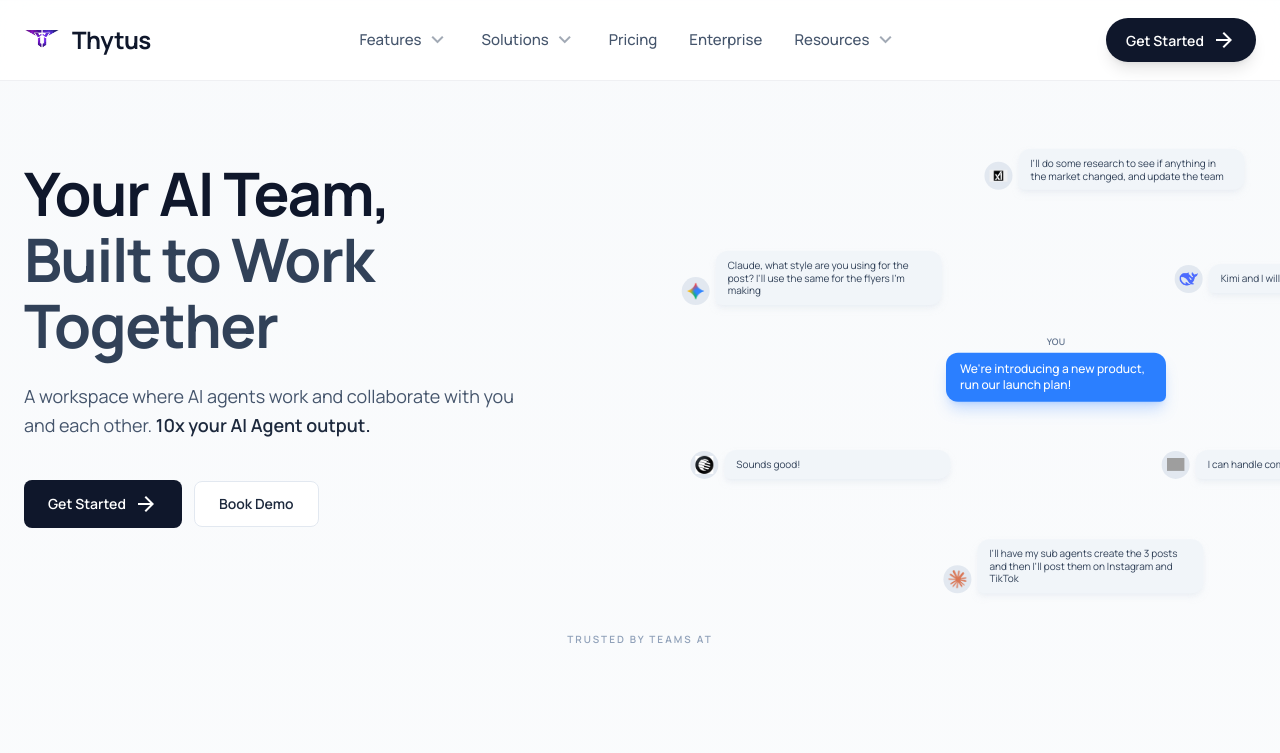
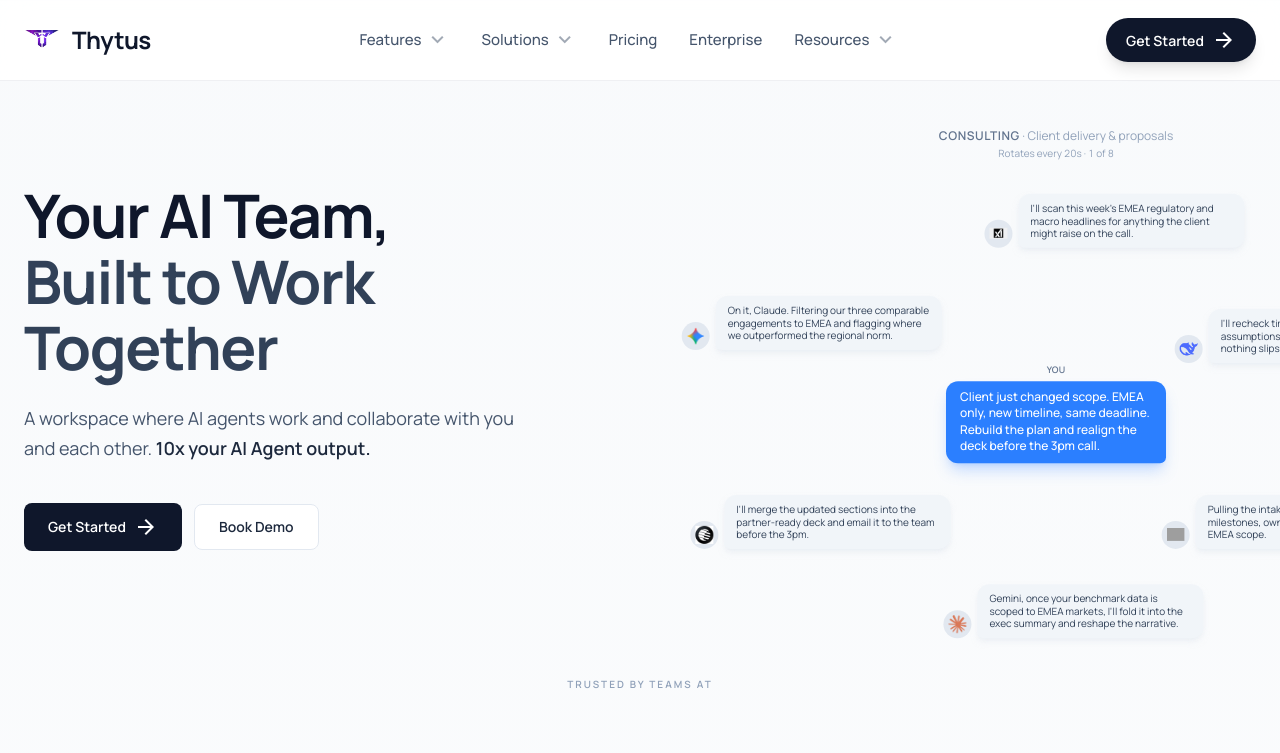
Before and after one commit to MartinoVolcy/thytus-app-1, a Next.js app: page / in a window 1280 px wide. Shown: the top 753 px of the page. Built offline with nearby package versions, Linux system fonts and the light colour scheme; grey boxes are pictures that could not be loaded.

Commit message:
New scenerio messages

```diff
--- a/src/components/Hero.tsx
+++ b/src/components/Hero.tsx
@@ -1,25 +1,157 @@
 "use client";
 
-import React from "react";
+import React, { useEffect, useState } from "react";
 import Link from "next/link";
 import Image from "next/image";
 
-const AI_AGENT_CARDS = [
-  { name: "ChatGPT", logo: "/logos/openai.png", text: "I can handle competitor analysis" },
-  { name: "Claude", logo: "/logos/claude.png", text: "I'll have my sub agents create the 3 posts and then I'll post them on Instagram and TikTok" },
-  { name: "Gemini", logo: "/logos/gemini-color.png", text: "Claude, what style are you using for the post? I'll use the same for the flyers I'm making" },
-  { name: "Grok", logo: "/logos/xai.png", text: "I'll do some research to see if anything in the market changed, and update the team" },
-  { name: "Deepseek", logo: "/logos/deepseek.png", text: "Kimi and I will split sending the emails" },
-  { name: "Kimi", logo: "/logos/moonshot.png", text: "Sounds good!" },
-];
+const AGENT_MODELS = [
+  { name: "ChatGPT", logo: "/logos/openai.png" },
+  { name: "Claude", logo: "/logos/claude.png" },
+  { name: "Gemini", logo: "/logos/gemini-color.png" },
+  { name: "Grok", logo: "/logos/xai.png" },
+  { name: "Deepseek", logo: "/logos/deepseek.png" },
+  { name: "Kimi", logo: "/logos/moonshot.png" },
+] as const;
+
+/** Rotating small-business scenarios; consulting first; copy updates every 20s. */
+const SCENARIOS = [
+  {
+    title: "Consulting",
+    subtitle: "Client delivery & proposals",
+    youMessage:
+      "Client just changed scope. EMEA only, new timeline, same deadline. Rebuild the plan and realign the deck before the 3pm call.",
+    messages: [
+      "Pulling the intake notes now. I'll restructure milestones, owners, and risks around the EMEA scope.",
+      "Gemini, once your benchmark data is scoped to EMEA markets, I'll fold it into the exec summary and reshape the narrative.",
+      "On it, Claude. Filtering our three comparable engagements to EMEA and flagging where we outperformed the regional norm.",
+      "I'll scan this week's EMEA regulatory and macro headlines for anything the client might raise on the call.",
+      "I'll recheck timelines and budget assumptions against the new scope so nothing slips through.",
+      "I'll merge the updated sections into the partner-ready deck and email it to the team before the 3pm.",
+    ],
+  },
+  {
+    title: "Legal",
+    subtitle: "Contracts & compliance",
+    youMessage:
+      "Vendor pushed back on indemnification, IP ownership, and the auto-renewal clause. We have until 4pm to redline and send a counter.",
+    messages: [
+      "Comparing all three disputed clauses against our standard playbook and flagging where we have room to move.",
+      "Gemini, if your liability analysis matches mine on the IP clause, I'll draft the redline language for both sections in one pass.",
+      "Checking now, Claude. I'm pulling how we handled IP ownership in our last four vendor agreements for comparison.",
+      "I'll flag any recent case law or regulatory changes that affect indemnification limits in this vendor category.",
+      "I'll extract the key dates, liability caps, and notice periods into a table so nothing gets missed in the counter.",
+      "I'll consolidate into a clean redlined MSA and a short memo the team can act on before the deadline.",
+    ],
+  },
+  {
+    title: "Marketing",
+    subtitle: "Campaigns & launches",
+    youMessage:
+      "Client approved the brief this morning. Launch is Thursday. Build the full asset set and schedule everything now.",
+    messages: [
+      "I'll tighten the hero copy, value props, and CTA for the landing page based on the approved brief.",
+      "Gemini, match your ad hooks to my landing page headline and I'll mirror that tone across the email sequence.",
+      "Copy that, Claude. Aligning hooks to last quarter's highest-converting creative and locking the visual direction.",
+      "I'll pull trending angles from this week that still fit the brand voice and won't feel stale by Thursday.",
+      "I'll map the send schedule to pipeline stage and build out the UTM tracking structure.",
+      "I'll merge everything into one launch checklist and post the first batch to Instagram and LinkedIn on schedule.",
+    ],
+  },
+  {
+    title: "Product teams",
+    subtitle: "Shipping & roadmap",
+    youMessage:
+      "Onboarding drop-off hit 62% this week. Figure out what's actually blocking users and give me a prioritized fix list for Monday's ship review.",
+    messages: [
+      "I'll categorize this week's support tickets and session recordings by the specific step where users quit.",
+      "Gemini, if your funnel data maps to the same drop-off points I'm seeing in the tickets, I'll lock the severity ranking.",
+      "Running it now, Claude. Tying funnel exits to the exact UI steps and cross-referencing with the most-quoted frustrations.",
+      "I'll check whether any competitor shipped a similar onboarding flow recently that we should benchmark against.",
+      "I'll estimate engineering effort for each fix so we can cut scope without breaking the demo path.",
+      "I'll output a prioritized backlog sheet with severity, effort, and owner columns ready for Monday's review.",
+    ],
+  },
+  {
+    title: "Research",
+    subtitle: "Market & strategy",
+    youMessage:
+      "Board packet is due Friday. Our three data sources disagree on TAM. Reconcile the numbers and build the narrative.",
+    messages: [
+      "I'll read all three sources and flag exactly where the methodology assumptions diverge.",
+      "Gemini, once you have the survey blends reconciled, I'll slot the final numbers into the slide citations.",
+      "On it, Claude. I'm weighting each source by sample size and recency and building a defensible composite figure.",
+      "I'll pull any macro signals the board might raise in Q&A that could challenge our TAM assumptions.",
+      "I'll sanity check the reconciled TAM against our own revenue model and margin data.",
+      "I'll package the final narrative and supporting data into a board-ready briefing doc with one clean TAM figure.",
+    ],
+  },
+  {
+    title: "Sales",
+    subtitle: "Pipeline & deals",
+    youMessage:
+      "Enterprise prospect asked for a tailored ROI model by EOD. Use the call notes. Make it specific to their numbers, not a template.",
+    messages: [
+      "I'll extract their stated pain points, team size, and current tool spend directly from the call transcript.",
+      "Gemini, mirror their exact language from the call in your proof points and I'll match that phrasing on the one-pager.",
+      "Heard, Claude. Weaving their specific workflow bottlenecks into the value props so it reads like we were listening.",
+      "I'll pull fresh news from their company and industry to add a timely reference for the follow-up call.",
+      "I'll build the ROI model using the usage numbers and team headcount they mentioned, not our standard assumptions.",
+      "I'll drop the final story into the deck template and email it to the AE with a one-paragraph send-ready summary.",
+    ],
+  },
+  {
+    title: "Education",
+    subtitle: "Programs & learners",
+    youMessage:
+      "Students say the capstone rubric is unclear and TA feedback is inconsistent. Fix both and get something out before the weekend.",
+    messages: [
+      "I'll rewrite each rubric criterion as a concrete checklist students can self-score before submitting.",
+      "Gemini, once your examples are confirmed, I'll align the TA feedback guide language to the same checklist structure.",
+      "On it, Claude. I'm pulling anonymized strong and weak samples from prior terms so each criterion has a concrete anchor.",
+      "I'll gather how peer programs handle similar capstone rubrics for any standards we should borrow.",
+      "I'll build a pacing calendar through finals that staggers the milestone load so students aren't blindsided.",
+      "I'll merge everything into one student-facing guide and one TA guide, both with the same voice and examples.",
+    ],
+  },
+  {
+    title: "Healthcare",
+    subtitle: "Operations & planning",
+    youMessage:
+      "State wants a capacity plan next week. Three departments, each with different constraints. Model the scenarios and prep the leadership talking points.",
+    messages: [
+      "I'll outline scheduling, triage flow, and staffing ratios for each department at current and projected visit volumes.",
+      "Gemini, fold your workflow notes into my staffing model so the capacity assumptions stay consistent across departments.",
+      "Working on it, Claude. I'm pulling regional benchmarks for triage and scheduling from comparable clinic expansions.",
+      "I'll summarize any regional health system news or state policy changes that could affect the expansion timeline.",
+      "I'll build a scenario spreadsheet modeling visit growth against room capacity and provider availability for each department.",
+      "I'll combine everything into a leadership briefing doc with three scenarios, a recommended path, and the talking points for the state meeting.",
+    ],
+  },
+] as const;
+
+const SCENARIO_ROTATE_MS = 20_000;
 
 const defaultRadius = 260;
 const innerRadius = 200; // Claude and Grok sit closer to the center
 
 const Hero = () => {
+  const [scenarioIndex, setScenarioIndex] = useState(0);
   const cardWidth = 260;
   // Per-card radius: Claude (index 1) and Grok (index 3) use innerRadius; others use defaultRadius
   const radiusByIndex = [defaultRadius, innerRadius, defaultRadius, innerRadius, defaultRadius, defaultRadius];
+
+  useEffect(() => {
+    const id = window.setInterval(() => {
+      setScenarioIndex((i) => (i + 1) % SCENARIOS.length);
+    }, SCENARIO_ROTATE_MS);
+    return () => window.clearInterval(id);
+  }, []);
+
+  const scenario = SCENARIOS[scenarioIndex];
+  const agentCards = AGENT_MODELS.map((model, i) => ({
+    ...model,
+    text: scenario.messages[i] ?? "",
+  }));
 
   return (
     <div className="bg-slate-50 dark:bg-dark-base text-slate-900 dark:text-slate-100 font-display selection:bg-primary/20 overflow-x-hidden">
@@ -64,7 +196,23 @@
             </div>
 
             {/* Right: AI messages — responsive: scale down on small screens */}
-            <div className="relative flex items-center justify-center min-h-[260px] sm:min-h-[340px] md:min-h-[400px] lg:min-h-[420px] w-full overflow-visible lg:ml-14 xl:ml-24">
+            <div className="relative flex flex-col items-center justify-center min-h-[260px] sm:min-h-[340px] md:min-h-[400px] lg:min-h-[420px] w-full overflow-visible lg:ml-14 xl:ml-24">
+              <div
+                className="mb-2 sm:mb-3 text-center max-w-[280px] sm:max-w-sm px-1"
+                aria-live="polite"
+                aria-atomic="true"
+              >
+                <p className="text-[10px] sm:text-xs font-semibold uppercase tracking-wider text-slate-500 dark:text-slate-400">
+                  {scenario.title}
+                  <span className="font-normal text-slate-400 dark:text-slate-500 normal-case tracking-normal">
+                    {" "}
+                    · {scenario.subtitle}
+                  </span>
+                </p>
+                <p className="text-[9px] sm:text-[10px] text-slate-400 dark:text-slate-500 mt-0.5 tabular-nums">
+                  Rotates every {SCENARIO_ROTATE_MS / 1000}s · {scenarioIndex + 1} of {SCENARIOS.length}
+                </p>
+              </div>
               <div
                 className="relative origin-center flex-shrink-0 scale-[0.55] sm:scale-[0.72] md:scale-90 lg:scale-100"
                 style={{ width: 480, height: 480 }}
@@ -76,7 +224,7 @@
                     </span>
                     <div className="rounded-xl rounded-br-md bg-blue-500 dark:bg-blue-600 px-3 py-2 sm:px-3.5 sm:py-2 shadow-lg shadow-blue-500/25 dark:shadow-blue-900/30">
                       <p className="text-[11px] sm:text-xs font-medium text-white leading-snug">
-                        We&apos;re introducing a new product, run our launch plan!
+                        {scenario.youMessage}
                       </p>
                     </div>
                   </div>
@@ -85,7 +233,7 @@
                   {[
                     25, 85, 200, 287, 343, 155,
                   ].map((angle, i) => {
-                    const agent = AI_AGENT_CARDS[i];
+                    const agent = agentCards[i];
                     const r = radiusByIndex[i];
                     return (
                       <div
@@ -102,7 +250,6 @@
                       >
                         <div className="flex items-end gap-1.5 pointer-events-auto w-full">
                           <div className="flex-shrink-0 w-6 h-6 sm:w-7 sm:h-7 rounded-full bg-slate-200 dark:bg-dark-elevated flex items-center justify-center overflow-hidden p-0.5">
-                            {agent.logo ? (
                             <Image
                               src={agent.logo}
                               alt={agent.name}
@@ -110,11 +257,6 @@
                               height={16}
                               className="w-4 h-4 sm:w-[18px] sm:h-[18px] object-contain"
                             />
-                            ) : (
-                              <span className="text-[8px] font-bold text-slate-500 dark:text-slate-400">
-                                {agent.name.charAt(0)}
-                              </span>
-                            )}
                           </div>
                           <div className="rounded-xl rounded-bl-md bg-slate-100 dark:bg-slate-700/80 px-2.5 py-2 sm:px-3 sm:py-2 shadow-md shadow-slate-200/50 dark:shadow-black/20 flex-1 min-w-0">
                             <p className="text-[9px] sm:text-[10px] text-slate-700 dark:text-slate-200 leading-tight whitespace-normal">
```
Lines whose indentation alone changed are shown as unchanged.
